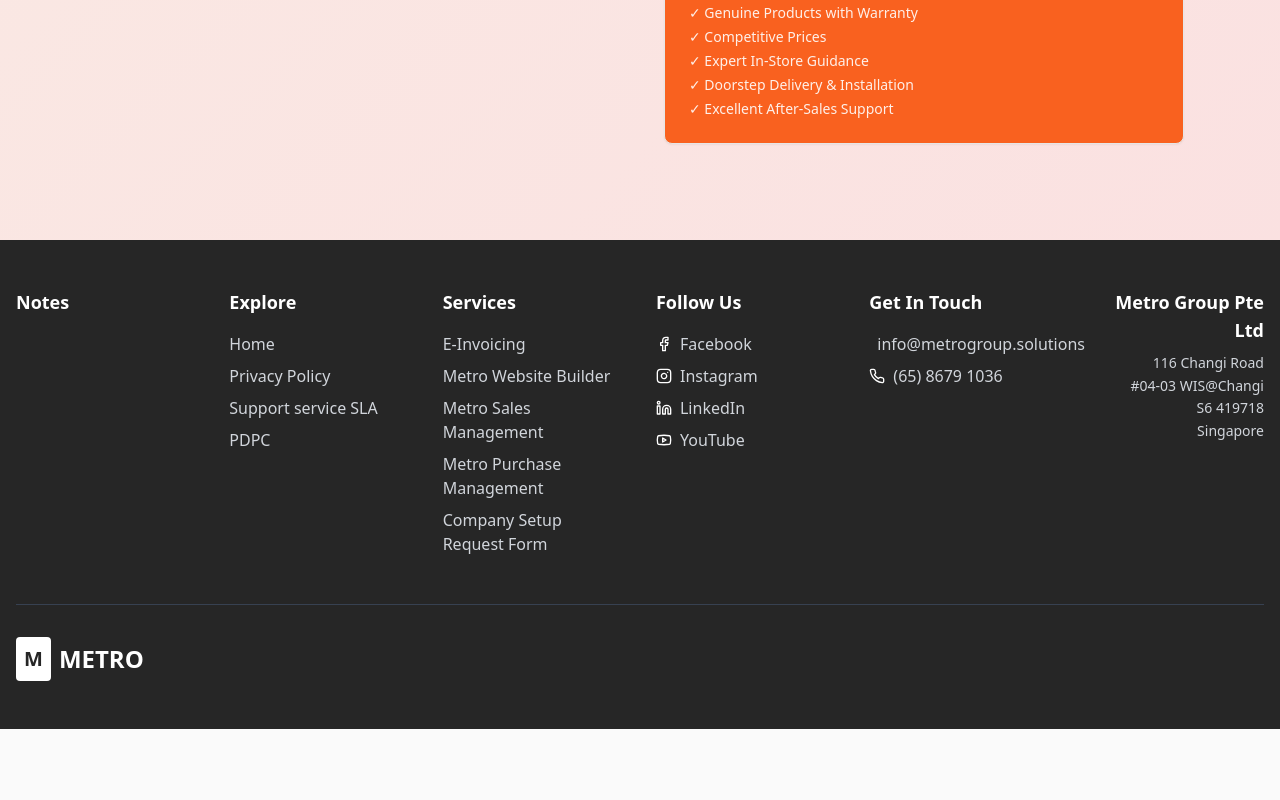
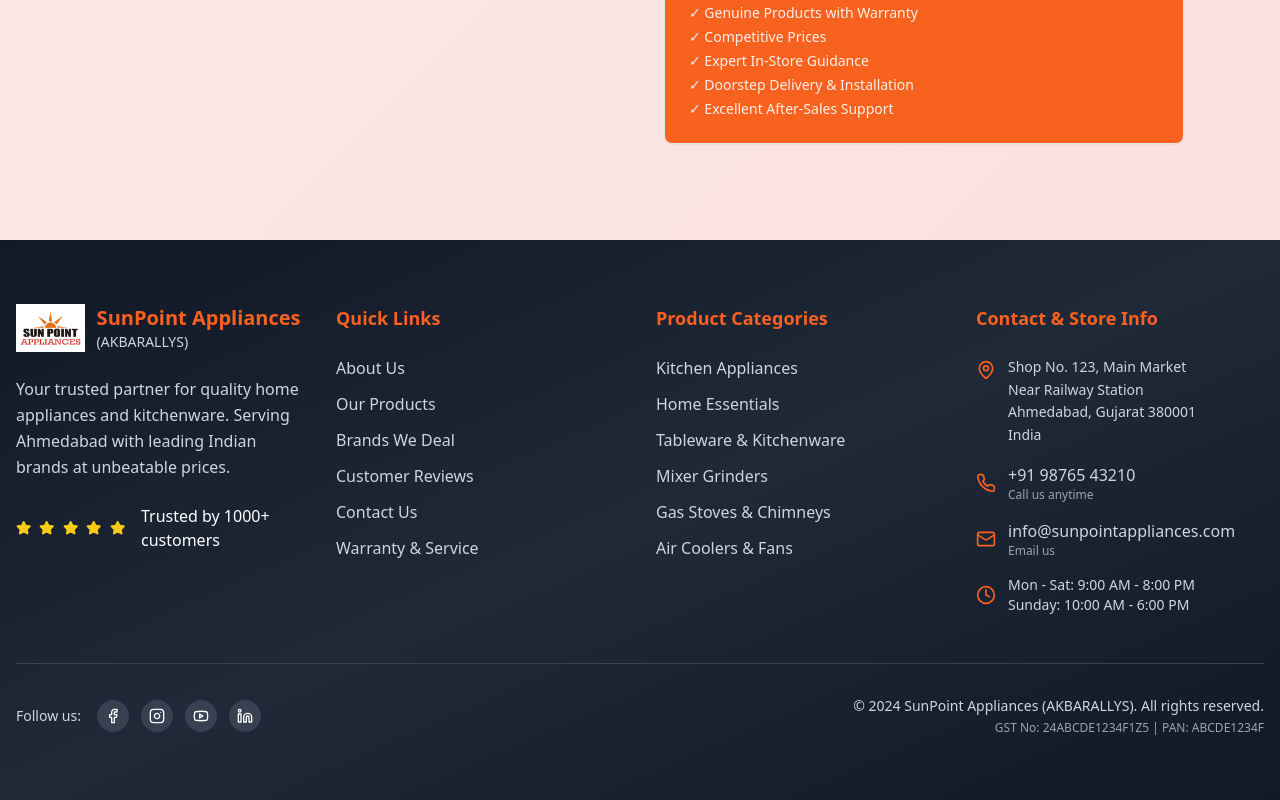
Before and after one commit to Ganesh-Shivhare/sun-point-appliances, a React (Vite) app: page / in a window 1280 px wide. Shown: the part 4844-5644 px from the top of the page. Before the commit the page ends 5573 px from the top, so only its background shows below. Built offline with nearby package versions, Linux system fonts and the light colour scheme.

Commit message:
Updated footer.

```diff
--- a/src/components/Footer.tsx
+++ b/src/components/Footer.tsx
@@ -1,102 +1,146 @@
-import { Facebook, Instagram, Linkedin, Youtube, Mail, Phone } from "lucide-react";
+import { Facebook, Instagram, Linkedin, Youtube, Mail, Phone, MapPin, Clock, Star } from "lucide-react";
 
 const Footer = () => {
+  const scrollToSection = (sectionId: string) => {
+    const element = document.getElementById(sectionId);
+    if (element) {
+      element.scrollIntoView({ behavior: "smooth" });
+    }
+  };
   return (
-    <footer className="bg-brand-dark text-white py-12">
+    <footer className="bg-gradient-to-br from-gray-900 via-gray-800 to-gray-900 text-white py-16">
       <div className="container mx-auto px-4">
-        <div className="grid grid-cols-1 md:grid-cols-2 lg:grid-cols-6 gap-8">
-          {/* Notes Section */}
+        <div className="grid grid-cols-1 md:grid-cols-2 lg:grid-cols-4 gap-8">
+          {/* Company Info Section */}
           <div className="lg:col-span-1">
-            <h3 className="text-lg font-semibold mb-4">Notes</h3>
+            <div className="flex items-center gap-3 mb-6">
+              <img
+                src="/lovable-uploads/6b9133c6-3ae4-47e4-aa11-996f1c6b2841.png"
+                alt="Sunpoint Appliances Logo"
+                className="h-12"
+              />
+              <div>
+                <h3 className="text-xl font-bold text-primary">SunPoint Appliances</h3>
+                <p className="text-sm text-gray-300">(AKBARALLYS)</p>
+              </div>
+            </div>
+            <p className="text-gray-300 mb-6 leading-relaxed">
+              Your trusted partner for quality home appliances and kitchenware.
+              Serving Ahmedabad with leading Indian brands at unbeatable prices.
+            </p>
+            <div className="flex items-center gap-2 text-yellow-400 mb-4">
+              <Star className="h-5 w-5 fill-current" />
+              <Star className="h-5 w-5 fill-current" />
+              <Star className="h-5 w-5 fill-current" />
+              <Star className="h-5 w-5 fill-current" />
+              <Star className="h-5 w-5 fill-current" />
+              <span className="text-white ml-2">Trusted by 1000+ customers</span>
+            </div>
           </div>
 
-          {/* Explore Section */}
+          {/* Quick Links Section */}
           <div className="lg:col-span-1">
-            <h3 className="text-lg font-semibold mb-4">Explore</h3>
-            <ul className="space-y-2">
-              <li><a href="#" className="text-gray-300 hover:text-white transition-colors">Home</a></li>
-              <li><a href="#" className="text-gray-300 hover:text-white transition-colors">Privacy Policy</a></li>
-              <li><a href="#" className="text-gray-300 hover:text-white transition-colors">Support service SLA</a></li>
-              <li><a href="#" className="text-gray-300 hover:text-white transition-colors">PDPC</a></li>
+            <h3 className="text-lg font-semibold mb-6 text-primary">Quick Links</h3>
+            <ul className="space-y-3">
+              <li><button onClick={() => scrollToSection('about')} className="text-gray-300 hover:text-primary transition-colors duration-200 text-left w-full">About Us</button></li>
+              <li><button onClick={() => scrollToSection('products')} className="text-gray-300 hover:text-primary transition-colors duration-200 text-left w-full">Our Products</button></li>
+              <li><button onClick={() => scrollToSection('brands')} className="text-gray-300 hover:text-primary transition-colors duration-200 text-left w-full">Brands We Deal</button></li>
+              <li><button onClick={() => scrollToSection('testimonials')} className="text-gray-300 hover:text-primary transition-colors duration-200 text-left w-full">Customer Reviews</button></li>
+              <li><button onClick={() => scrollToSection('contact')} className="text-gray-300 hover:text-primary transition-colors duration-200 text-left w-full">Contact Us</button></li>
+              <li><a href="#" className="text-gray-300 hover:text-primary transition-colors duration-200">Warranty & Service</a></li>
             </ul>
           </div>
 
-          {/* Services Section */}
+          {/* Product Categories Section */}
           <div className="lg:col-span-1">
-            <h3 className="text-lg font-semibold mb-4">Services</h3>
-            <ul className="space-y-2">
-              <li><a href="#" className="text-gray-300 hover:text-white transition-colors">E-Invoicing</a></li>
-              <li><a href="#" className="text-gray-300 hover:text-white transition-colors">Metro Website Builder</a></li>
-              <li><a href="#" className="text-gray-300 hover:text-white transition-colors">Metro Sales Management</a></li>
-              <li><a href="#" className="text-gray-300 hover:text-white transition-colors">Metro Purchase Management</a></li>
-              <li><a href="#" className="text-gray-300 hover:text-white transition-colors">Company Setup Request Form</a></li>
+            <h3 className="text-lg font-semibold mb-6 text-primary">Product Categories</h3>
+            <ul className="space-y-3">
+              <li><a href="#" className="text-gray-300 hover:text-primary transition-colors duration-200">Kitchen Appliances</a></li>
+              <li><a href="#" className="text-gray-300 hover:text-primary transition-colors duration-200">Home Essentials</a></li>
+              <li><a href="#" className="text-gray-300 hover:text-primary transition-colors duration-200">Tableware & Kitchenware</a></li>
+              <li><a href="#" className="text-gray-300 hover:text-primary transition-colors duration-200">Mixer Grinders</a></li>
+              <li><a href="#" className="text-gray-300 hover:text-primary transition-colors duration-200">Gas Stoves & Chimneys</a></li>
+              <li><a href="#" className="text-gray-300 hover:text-primary transition-colors duration-200">Air Coolers & Fans</a></li>
             </ul>
           </div>
 
-          {/* Follow Us Section */}
+          {/* Contact & Store Info Section */}
           <div className="lg:col-span-1">
-            <h3 className="text-lg font-semibold mb-4">Follow Us</h3>
-            <ul className="space-y-2">
-              <li className="flex items-center gap-2">
-                <Facebook size={16} />
-                <a href="#" className="text-gray-300 hover:text-white transition-colors">Facebook</a>
-              </li>
-              <li className="flex items-center gap-2">
-                <Instagram size={16} />
-                <a href="#" className="text-gray-300 hover:text-white transition-colors">Instagram</a>
-              </li>
-              <li className="flex items-center gap-2">
-                <Linkedin size={16} />
-                <a href="#" className="text-gray-300 hover:text-white transition-colors">LinkedIn</a>
-              </li>
-              <li className="flex items-center gap-2">
-                <Youtube size={16} />
-                <a href="#" className="text-gray-300 hover:text-white transition-colors">YouTube</a>
-              </li>
-            </ul>
-          </div>
+            <h3 className="text-lg font-semibold mb-6 text-primary">Contact & Store Info</h3>
+            <div className="space-y-4">
+              <div className="flex items-start gap-3">
+                <MapPin className="h-5 w-5 text-primary mt-1 flex-shrink-0" />
+                <div>
+                  <p className="text-gray-300 text-sm leading-relaxed">
+                    Shop No. 123, Main Market<br />
+                    Near Railway Station<br />
+                    Ahmedabad, Gujarat 380001<br />
+                    India
+                  </p>
+                </div>
+              </div>
 
-          {/* Get In Touch Section */}
-          <div className="lg:col-span-1">
-            <h3 className="text-lg font-semibold mb-4">Get In Touch</h3>
-            <ul className="space-y-2">
-              <li className="flex items-center gap-2">
-                <Mail size={16} />
-                <a href="mailto:info@metrogroup.solutions" className="text-gray-300 hover:text-white transition-colors">
-                  info@metrogroup.solutions
-                </a>
-              </li>
-              <li className="flex items-center gap-2">
-                <Phone size={16} />
-                <a href="tel:+6586791036" className="text-gray-300 hover:text-white transition-colors">
-                  (65) 8679 1036
-                </a>
-              </li>
-            </ul>
-          </div>
+              <div className="flex items-center gap-3">
+                <Phone className="h-5 w-5 text-primary flex-shrink-0" />
+                <div>
+                  <a href="tel:+919876543210" className="text-gray-300 hover:text-primary transition-colors duration-200">
+                    +91 98765 43210
+                  </a>
+                  <p className="text-xs text-gray-400">Call us anytime</p>
+                </div>
+              </div>
 
-          {/* Company Info Section */}
-          <div className="lg:col-span-1">
-            <div className="text-right">
-              <h3 className="text-lg font-semibold mb-2">Metro Group Pte Ltd</h3>
-              <address className="text-gray-300 not-italic text-sm leading-relaxed">
-                116 Changi Road<br />
-                #04-03 WIS@Changi<br />
-                S6 419718<br />
-                Singapore
-              </address>
+              <div className="flex items-center gap-3">
+                <Mail className="h-5 w-5 text-primary flex-shrink-0" />
+                <div>
+                  <a href="mailto:info@sunpointappliances.com" className="text-gray-300 hover:text-primary transition-colors duration-200">
+                    info@sunpointappliances.com
+                  </a>
+                  <p className="text-xs text-gray-400">Email us</p>
+                </div>
+              </div>
+
+              <div className="flex items-center gap-3">
+                <Clock className="h-5 w-5 text-primary flex-shrink-0" />
+                <div>
+                  <p className="text-gray-300 text-sm">Mon - Sat: 9:00 AM - 8:00 PM</p>
+                  <p className="text-gray-300 text-sm">Sunday: 10:00 AM - 6:00 PM</p>
+                </div>
+              </div>
             </div>
           </div>
         </div>
 
-        {/* Logo Section */}
+        {/* Social Media & Bottom Section */}
         <div className="mt-12 pt-8 border-t border-gray-700">
-          <div className="flex justify-start">
-            <div className="flex items-center gap-2">
-              <div className="bg-white text-brand-dark p-2 rounded">
-                <span className="font-bold text-xl">M</span>
+          <div className="flex flex-col md:flex-row justify-between items-center gap-6">
+            {/* Social Media Links */}
+            <div className="flex items-center gap-4">
+              <span className="text-gray-300 text-sm">Follow us:</span>
+              <div className="flex gap-3">
+                <a href="#" className="bg-gray-700 hover:bg-primary p-2 rounded-full transition-colors duration-200">
+                  <Facebook className="h-4 w-4" />
+                </a>
+                <a href="#" className="bg-gray-700 hover:bg-primary p-2 rounded-full transition-colors duration-200">
+                  <Instagram className="h-4 w-4" />
+                </a>
+                <a href="#" className="bg-gray-700 hover:bg-primary p-2 rounded-full transition-colors duration-200">
+                  <Youtube className="h-4 w-4" />
+                </a>
+                <a href="#" className="bg-gray-700 hover:bg-primary p-2 rounded-full transition-colors duration-200">
+                  <Linkedin className="h-4 w-4" />
+                </a>
               </div>
-              <span className="text-2xl font-bold">METRO</span>
+            </div>
+
+            {/* Copyright */}
+            <div className="text-center md:text-right">
+              <p className="text-gray-300 text-sm">
+                © 2024 SunPoint Appliances (AKBARALLYS). All rights reserved.
+              </p>
+              <p className="text-gray-400 text-xs mt-1">
+                GST No: 24ABCDE1234F1Z5 | PAN: ABCDE1234F
+              </p>
             </div>
           </div>
         </div>
```
